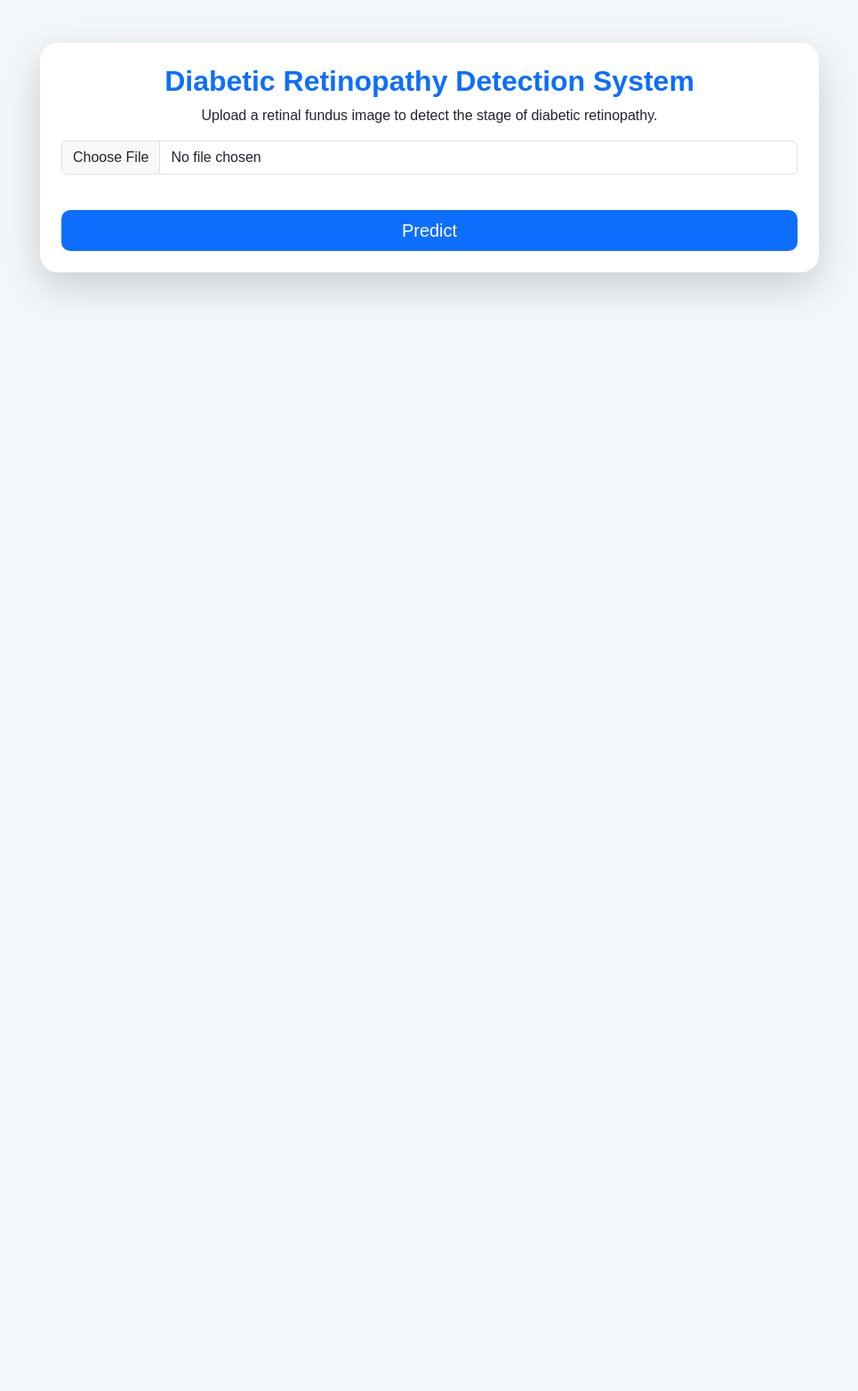
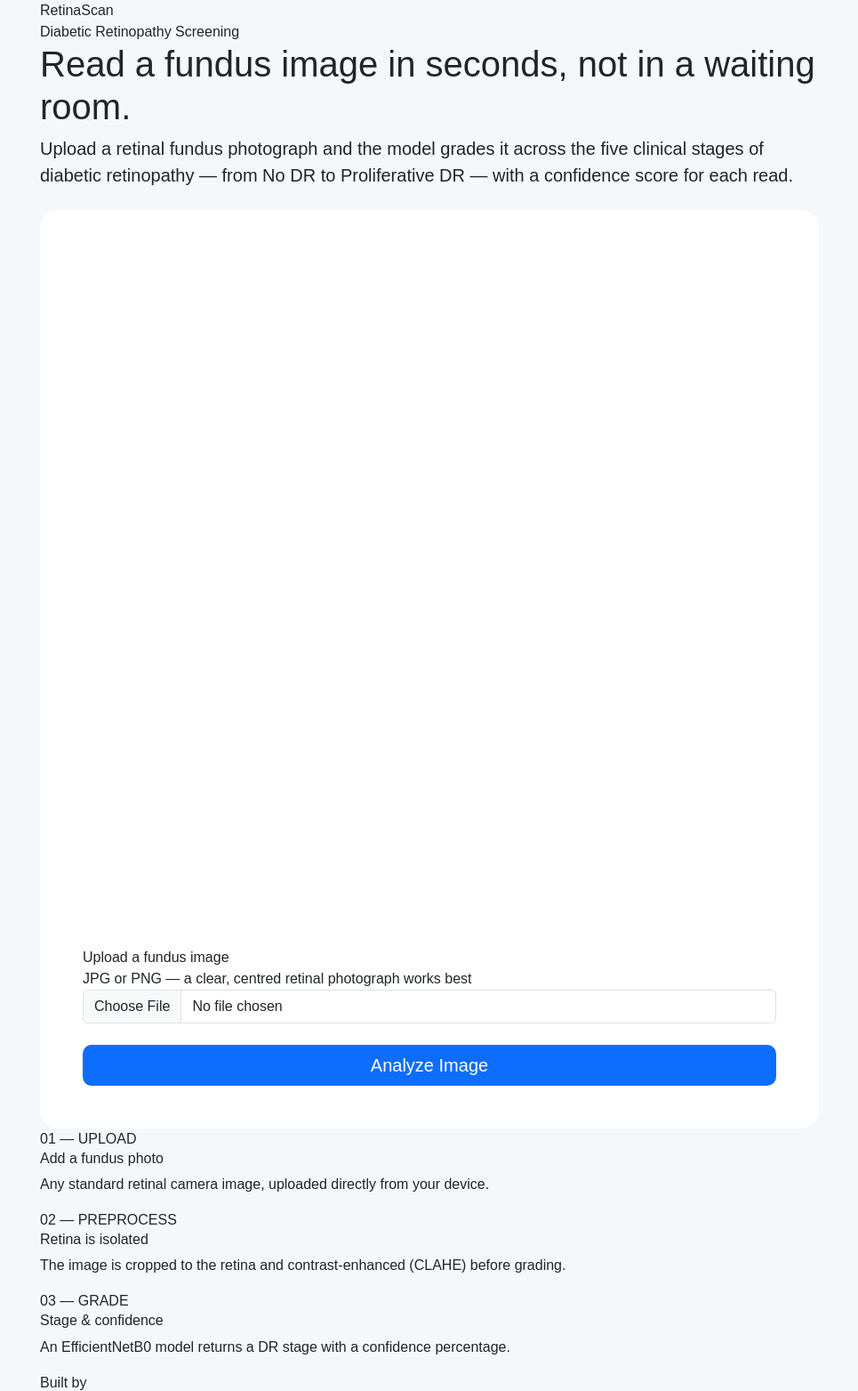
Before and after one commit to Tanvir1476/DR_Detection, a Flask app: page / in a window 1280 px wide. Shown: the top 1563 px of the page at 89% size, without its empty margins (157-1122 px from the left). Before the commit the page ends 335 px from the top, so only its background shows below. Run offline with Flask 3, Linux system fonts and the light colour scheme.

Commit message:
Update index.html

```diff
--- a/templates/index.html
+++ b/templates/index.html
@@ -1,112 +1,147 @@
 <!DOCTYPE html>
 <html lang="en">
-
 <head>
-
     <meta charset="UTF-8">
-
     <meta name="viewport" content="width=device-width, initial-scale=1.0">
-
-    <title>Diabetic Retinopathy Detection</title>
+    <title>RetinaScan — Diabetic Retinopathy Detection</title>
 
     <link href="https://cdn.jsdelivr.net/npm/bootstrap@5.3.2/dist/css/bootstrap.min.css" rel="stylesheet">
-
+    <link href="https://fonts.googleapis.com/css2?family=Space+Grotesk:wght@500;600;700&family=Inter:wght@400;500;600&family=IBM+Plex+Mono:wght@500&display=swap" rel="stylesheet">
     <link rel="stylesheet" href="{{ url_for('static', filename='style.css') }}">
-
 </head>
-
 <body>
 
 <div class="container">
 
-    <div class="card shadow-lg p-4 mt-5">
+    <div class="scope-nav">
+        <div class="scope-mark"></div>
+        <div class="scope-wordmark">Retina<span>Scan</span></div>
+    </div>
 
-        <h2 class="text-center text-primary">
+    <div class="hero">
+        <div class="hero-eyebrow">Diabetic Retinopathy Screening</div>
+        <h1>Read a fundus image in seconds, not in a waiting room.</h1>
+        <p class="lead">
+            Upload a retinal fundus photograph and the model grades it across
+            the five clinical stages of diabetic retinopathy — from No DR to
+            Proliferative DR — with a confidence score for each read.
+        </p>
+    </div>
 
-            Diabetic Retinopathy Detection System
-
-        </h2>
-
-        <p class="text-center">
-
-            Upload a retinal fundus image to detect the stage of diabetic retinopathy.
-
-        </p>
-
+    <div class="card p-4 p-md-5 mt-4">
         <form action="/predict" method="POST" enctype="multipart/form-data">
-
-            <div class="mb-3">
+            <div class="dropzone" id="dropzone">
+                <div class="scope-ring">
+                    <svg viewBox="0 0 24 24" fill="none" stroke-width="1.6" stroke-linecap="round" stroke-linejoin="round">
+                        <path d="M12 16v-8M8 12h8"/>
+                        <circle cx="12" cy="12" r="9.5"/>
+                    </svg>
+                </div>
+                <div class="dropzone-title">Upload a fundus image</div>
+                <div class="dropzone-sub">JPG or PNG — a clear, centred retinal photograph works best</div>
 
                 <input
-
                     class="form-control"
-
                     type="file"
-
                     name="image"
-
                     accept="image/*"
-
                     id="imageInput"
-
                     required
-
                 >
 
+                <img id="preview" src="" class="img-fluid" style="max-height:280px; display:none;">
             </div>
 
-            <div class="text-center">
+            <div class="d-grid mt-4">
+                <button class="btn btn-primary btn-lg" type="submit">Analyze Image</button>
+            </div>
+        </form>
+    </div>
 
-                <img
+    <div class="steps">
+        <div class="step">
+            <div class="step-num">01 — UPLOAD</div>
+            <h6>Add a fundus photo</h6>
+            <p>Any standard retinal camera image, uploaded directly from your device.</p>
+        </div>
+        <div class="step">
+            <div class="step-num">02 — PREPROCESS</div>
+            <h6>Retina is isolated</h6>
+            <p>The image is cropped to the retina and contrast-enhanced (CLAHE) before grading.</p>
+        </div>
+        <div class="step">
+            <div class="step-num">03 — GRADE</div>
+            <h6>Stage &amp; confidence</h6>
+            <p>An EfficientNetB0 model returns a DR stage with a confidence percentage.</p>
+        </div>
+    </div>
 
-                    id="preview"
+    <div class="scope-divider"><span>Built by</span></div>
 
-                    src=""
+    <div class="team">
+        <div class="team-card">
+            <div class="team-photo-wrap">
+                <img src="{{ url_for('static', filename='team/farhan.png') }}" alt="Farhan Tanvir">
+            </div>
+            <div class="team-name">Farhan Tanvir</div>
+            <div class="team-role">Software Engineering</div>
+        </div>
+        <div class="team-card">
+            <div class="team-photo-wrap">
+                <img src="{{ url_for('static', filename='team/sadia.png') }}" alt="Sadia Islam Nizum">
+            </div>
+            <div class="team-name">Sadia Islam Nizum</div>
+            <div class="team-role">Software Engineering</div>
+        </div>
+        <div class="team-card">
+            <div class="team-photo-wrap">
+                <img src="{{ url_for('static', filename='team/sajib.png') }}" alt="Sajib Sarker">
+            </div>
+            <div class="team-name">Sajib Sarker</div>
+            <div class="team-role">Software Engineering</div>
+        </div>
+    </div>
 
-                    class="img-fluid rounded shadow"
-
-                    style="max-height:300px; display:none;"
-
-                >
-
-            </div>
-
-            <br>
-
-            <div class="d-grid">
-
-                <button class="btn btn-primary btn-lg">
-
-                    Predict
-
-                </button>
-
-            </div>
-
-        </form>
-
+    <div class="site-footer">
+        <strong>RetinaScan</strong> — Dept. of Software Engineering, Daffodil International University.
+        For research &amp; educational demonstration only — not a substitute for professional diagnosis.
     </div>
 
 </div>
 
 <script>
+const imageInput = document.getElementById("imageInput");
+const preview = document.getElementById("preview");
+const dropzone = document.getElementById("dropzone");
 
-document.getElementById("imageInput").onchange = function(event){
-
-    const file = event.target.files[0];
-
-    if(file){
-
-        document.getElementById("preview").src = URL.createObjectURL(file);
-
-        document.getElementById("preview").style.display = "block";
-
-    }
-
+function showPreview(file){
+    if(!file) return;
+    preview.src = URL.createObjectURL(file);
+    preview.style.display = "block";
 }
 
+imageInput.addEventListener("change", (e) => showPreview(e.target.files[0]));
+
+["dragenter","dragover"].forEach(evt =>
+    dropzone.addEventListener(evt, (e) => {
+        e.preventDefault();
+        dropzone.classList.add("is-dragover");
+    })
+);
+["dragleave","drop"].forEach(evt =>
+    dropzone.addEventListener(evt, (e) => {
+        e.preventDefault();
+        dropzone.classList.remove("is-dragover");
+    })
+);
+dropzone.addEventListener("drop", (e) => {
+    const file = e.dataTransfer.files[0];
+    if(file){
+        imageInput.files = e.dataTransfer.files;
+        showPreview(file);
+    }
+});
 </script>
 
 </body>
-
 </html>
```
